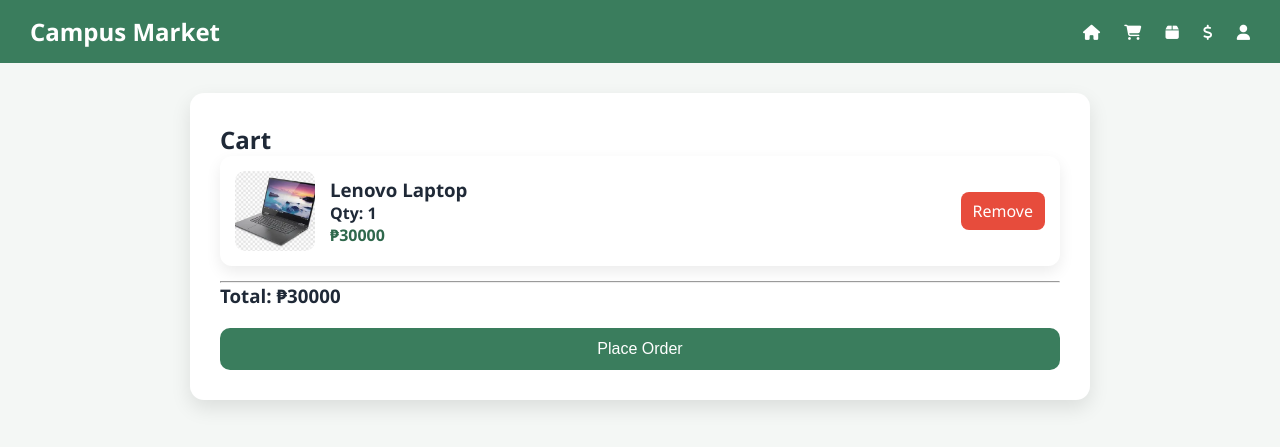
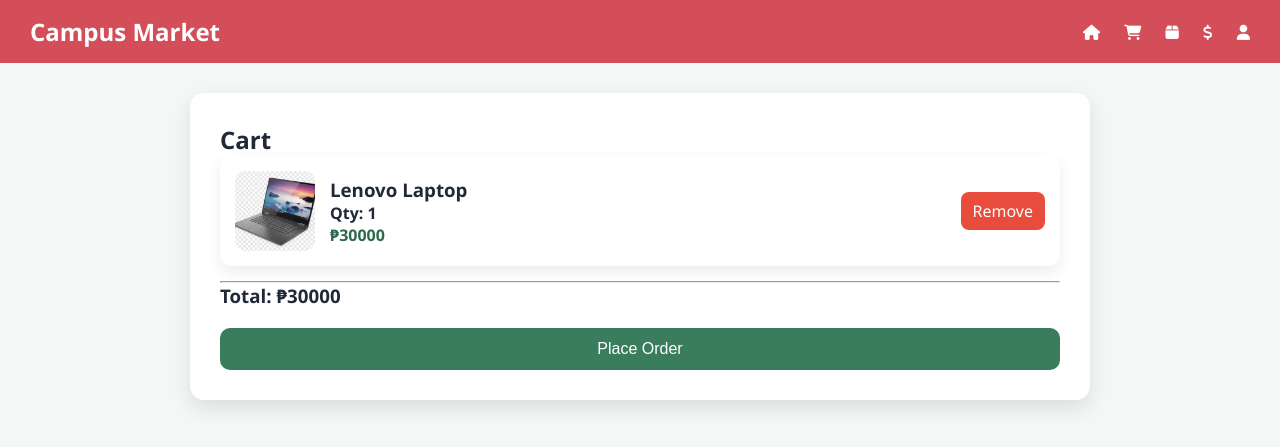
Before and after one commit to RENEL-199/Campus-Marketplace, a PHP site: page /cart.php in a window 1280 px wide. Shown: the top 447 px of the page. Run offline with PHP 8.4, Linux system fonts and the light colour scheme; a user stored in the database is signed in; data comes from the database, SQL or seed files in the repository.

Commit message:
new header color

```diff
--- a/assets/index-style.css
+++ b/assets/index-style.css
@@ -12,7 +12,7 @@ a {
 
 /* VARIABLES */
 :root {
-    --primary: #3A7D5D;
+    --primary: #d44e59;
     --primary-dark: #2F684C;
     --secondary: #A7D7C5;
     --accent: #E9C46A;
```
